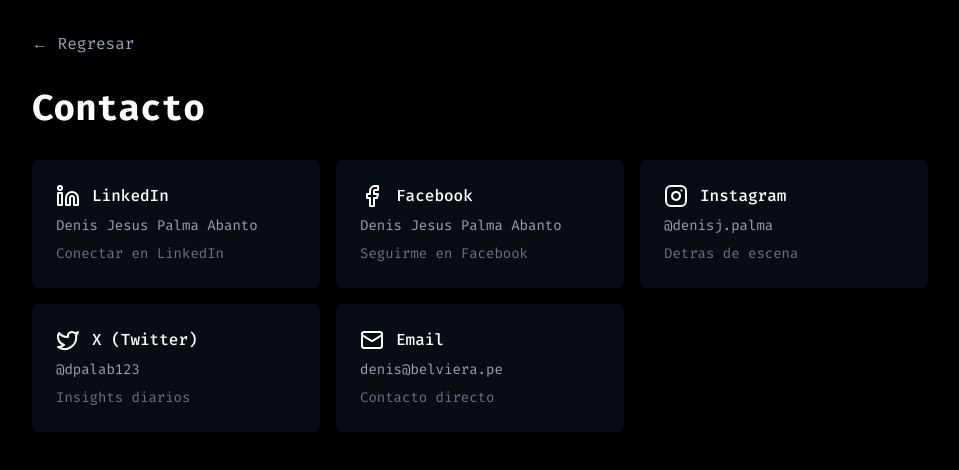
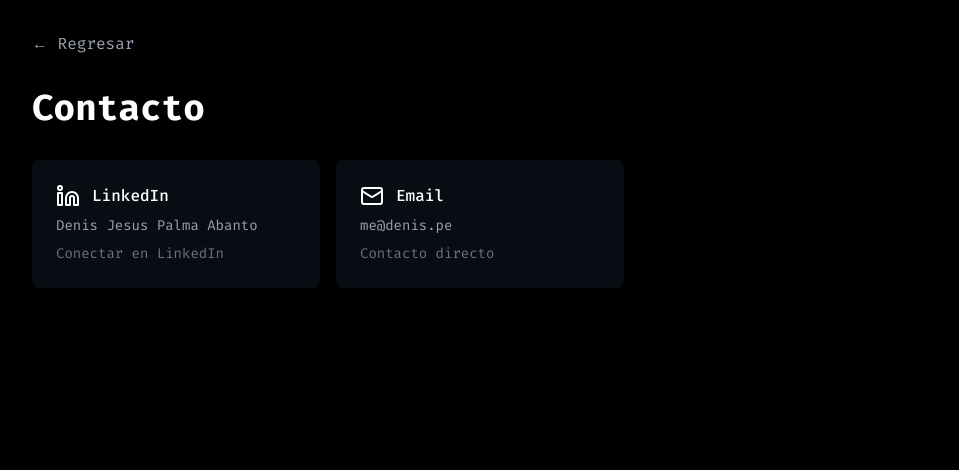
Before and after one commit to djesuspal/denis-personal, a Next.js app: page /contacto in a window 1280 px wide. Shown: the top 470 px of the page, without its empty margins (160-1119 px from the left). Built offline with nearby package versions, Linux system fonts and the light colour scheme.

Commit message:
Ocultar Empresas/Blog del landing, limpiar contacto y optimizaciones

```diff
--- a/app/contacto/page.tsx
+++ b/app/contacto/page.tsx
@@ -1,6 +1,6 @@
 import { Metadata } from 'next'
 import Link from 'next/link'
-import { Facebook, Instagram, Linkedin, Mail, Twitter } from 'lucide-react'
+import { Linkedin, Mail } from 'lucide-react'
 
 export const metadata: Metadata = {
   title: 'Contacto | Denis Jesus Palma Abanto',
@@ -17,31 +17,10 @@
       description: 'Conectar en LinkedIn'
     },
     {
-      name: 'Facebook',
-      url: 'https://www.facebook.com/denis.jesus.palma.abanto',
-      icon: Facebook,
-      username: 'Denis Jesus Palma Abanto',
-      description: 'Seguirme en Facebook'
-    },
-    {
-      name: 'Instagram',
-      url: 'https://www.instagram.com/denisj.palma/',
-      icon: Instagram,
-      username: '@denisj.palma',
-      description: 'Detras de escena'
-    },
-    {
-      name: 'X (Twitter)',
-      url: 'https://x.com/dpalab123',
-      icon: Twitter,
-      username: '@dpalab123',
-      description: 'Insights diarios'
-    },
-    {
       name: 'Email',
-      url: 'mailto:denis@belviera.pe',
+      url: 'mailto:me@denis.pe',
       icon: Mail,
-      username: 'denis@belviera.pe',
+      username: 'me@denis.pe',
       description: 'Contacto directo'
     }
   ]
--- a/app/layout.tsx
+++ b/app/layout.tsx
@@ -26,7 +26,7 @@
     description: 'Ex ingeniero de software convertido en emprendedor e inversionista.',
     images: [
       {
-        url: '/images/profile-photo.png',
+        url: '/images/denis-jesus-palma-abanto.png',
         width: 1200,
         height: 630,
         alt: 'Denis Jesus Palma Abanto'
@@ -37,7 +37,7 @@
     card: 'summary_large_image',
     title: 'Denis Jesus Palma Abanto | Entrepreneur & Investor',
     description: 'Former software engineer turned entrepreneur and investor.',
-    images: ['/images/profile-photo.png'],
+    images: ['/images/denis-jesus-palma-abanto.png'],
     creator: '@denispalma'
   },
   robots: {
@@ -59,7 +59,7 @@
   children: React.ReactNode
 }) {
   return (
-    <html lang="en">
+    <html lang="es">
       <body className={firaCode.className}>
         {children}
       </body>
--- a/app/page.tsx
+++ b/app/page.tsx
@@ -1,5 +1,4 @@
 import { Metadata } from 'next'
-import Image from 'next/image'
 import Link from 'next/link'
 
 export const metadata: Metadata = {
@@ -35,24 +34,28 @@
           >
             Sobre mi
           </Link>
+          {/* Oculto temporalmente — la página /empresas sigue disponible
           <Link
             href="/empresas"
             className="text-white hover:text-gray-300 transition-colors text-lg"
           >
             Empresas
           </Link>
+          */}
           <Link
             href="/contacto"
             className="text-white hover:text-gray-300 transition-colors text-lg"
           >
             Contacto
           </Link>
+          {/* Oculto temporalmente — la página /blog sigue disponible
           <Link
             href="/blog"
             className="text-white hover:text-gray-300 transition-colors text-lg"
           >
             Blog
           </Link>
+          */}
         </nav>
       </main>
 
--- a/next.config.js
+++ b/next.config.js
@@ -1,6 +1,10 @@
 /** @type {import('next').NextConfig} */
 const nextConfig = {
+  reactStrictMode: true,
+  poweredByHeader: false,
+  compress: true,
   images: {
+    formats: ['image/avif', 'image/webp'],
     remotePatterns: [
       {
         protocol: 'https',
```
